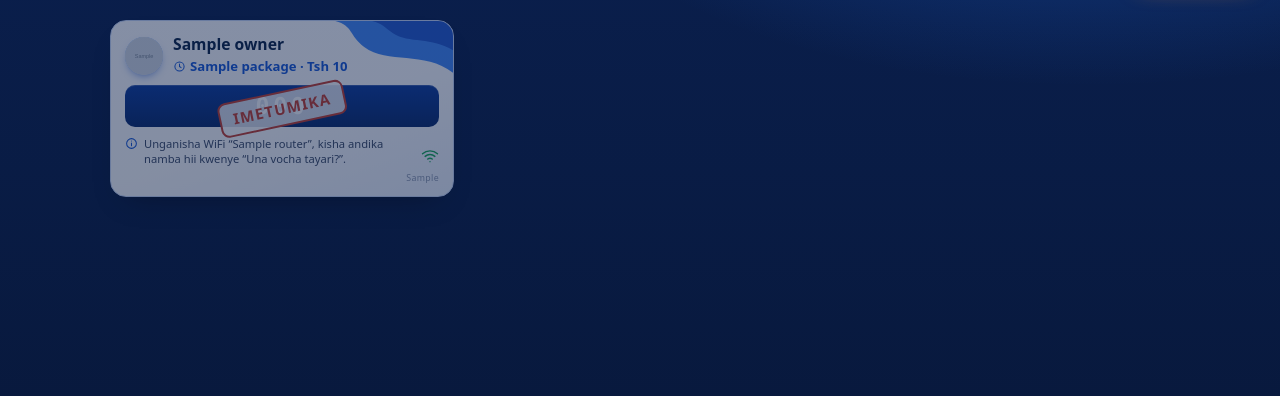
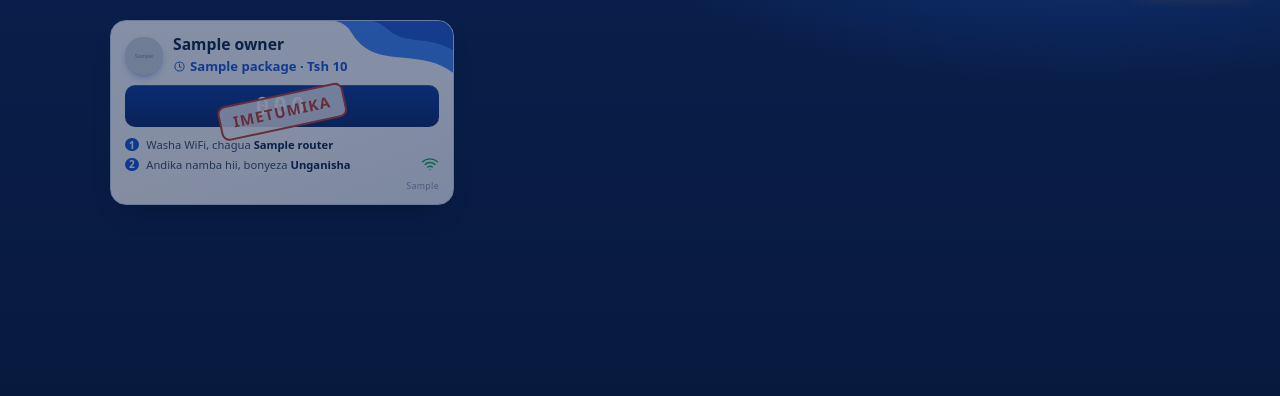
Before and after one commit to Barackwilliam/jamiilite-5g, a Django app: template dashboard/templates/dashboard/voucher_print.html in a window 1280 px wide. Shown: the part 74-470 px from the top of the page. Run offline with Django 5.2, Linux system fonts and the light colour scheme; the template is opened without the code that fills it: most values are stand-ins (such as "Sample title", 1, 10 or a date in 2020); grey boxes marked "Sample" are stand-in pictures.

Commit message:
Voucher instructions as two short numbered steps
"Washa WiFi, chagua <WiFi>" and "Andika namba hii, bonyeza Unganisha"
use the same words the customer sees on the WiFi page, instead of one
long sentence pointing at the "Una vocha tayari?" heading.

Co-Authored-By: Claude Opus 5.5 <noreply@anthropic.com>
Claude-Session: https://claude.ai/code/session_017Gx1JKQDSPG3naeggvRgJ8

```diff
--- a/dashboard/templates/dashboard/voucher_print.html
+++ b/dashboard/templates/dashboard/voucher_print.html
@@ -33,7 +33,10 @@
         </div>
         <p class="tk-code">{{ voucher.code }}</p>
         <div class="tk-foot">
-          <p class="tk-how">{% icon "info" 13 %}<span>{% blocktranslate with wifi=voucher.router.wifi_name|default:voucher.router.name %}Unganisha WiFi “{{ wifi }}”, kisha andika namba hii kwenye “Una vocha tayari?”.{% endblocktranslate %}</span></p>
+          <ol class="tk-how">
+            <li>{% blocktranslate with wifi=voucher.router.wifi_name|default:voucher.router.name %}Washa WiFi, chagua <b>{{ wifi }}</b>{% endblocktranslate %}</li>
+            <li>{% blocktranslate %}Andika namba hii, bonyeza <b>Unganisha</b>{% endblocktranslate %}</li>
+          </ol>
           <span class="tk-signal" aria-hidden="true">{% icon "wifi" 18 %}</span>
         </div>
         <p class="tk-site">{{ site_host }}</p>
--- a/ui/static/ui/voucher.css
+++ b/ui/static/ui/voucher.css
@@ -77,3 +77,9 @@
   .tk-head { padding-right: 12mm; }
   .tk-wave { width: 34%; }
 }
+
+/* Hatua mbili zenye namba */
+ol.tk-how { display: flex; flex-direction: column; gap: 2px; margin: 0; padding: 0; list-style: none; counter-reset: tk-step; }
+ol.tk-how li { position: relative; padding-left: 1.9em; line-height: 1.6; counter-increment: tk-step; }
+ol.tk-how li::before { content: counter(tk-step); position: absolute; left: 0; top: 0.15em; display: grid; place-items: center; width: 1.35em; height: 1.35em; border-radius: 50%; background: #1557d6; color: #fff; font-size: 0.9em; font-weight: 800; line-height: 1; }
+ol.tk-how b { color: #0a2245; }
```
Also changed, not shown: locale/en/LC_MESSAGES/django.po, 1 other file.
